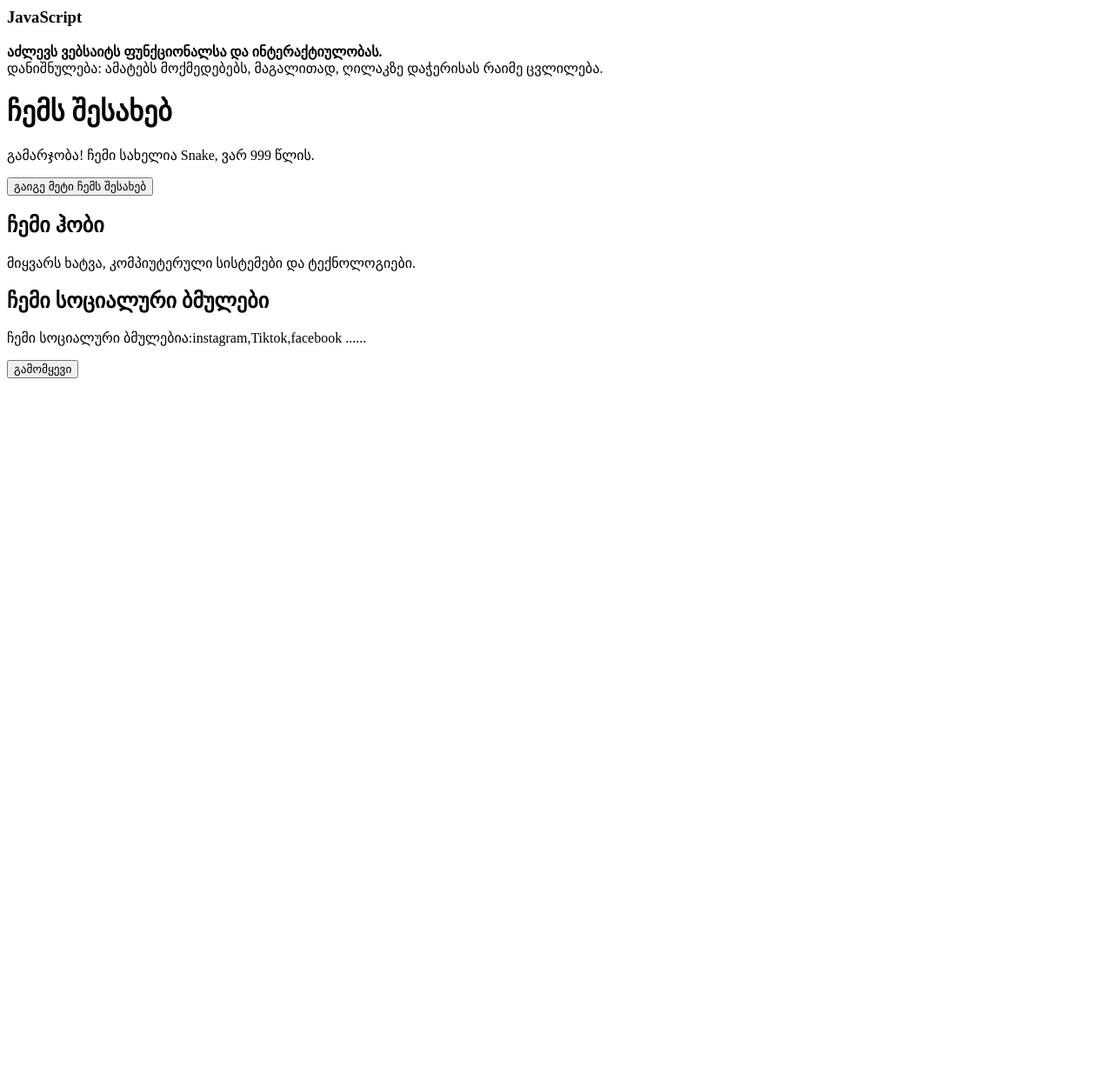
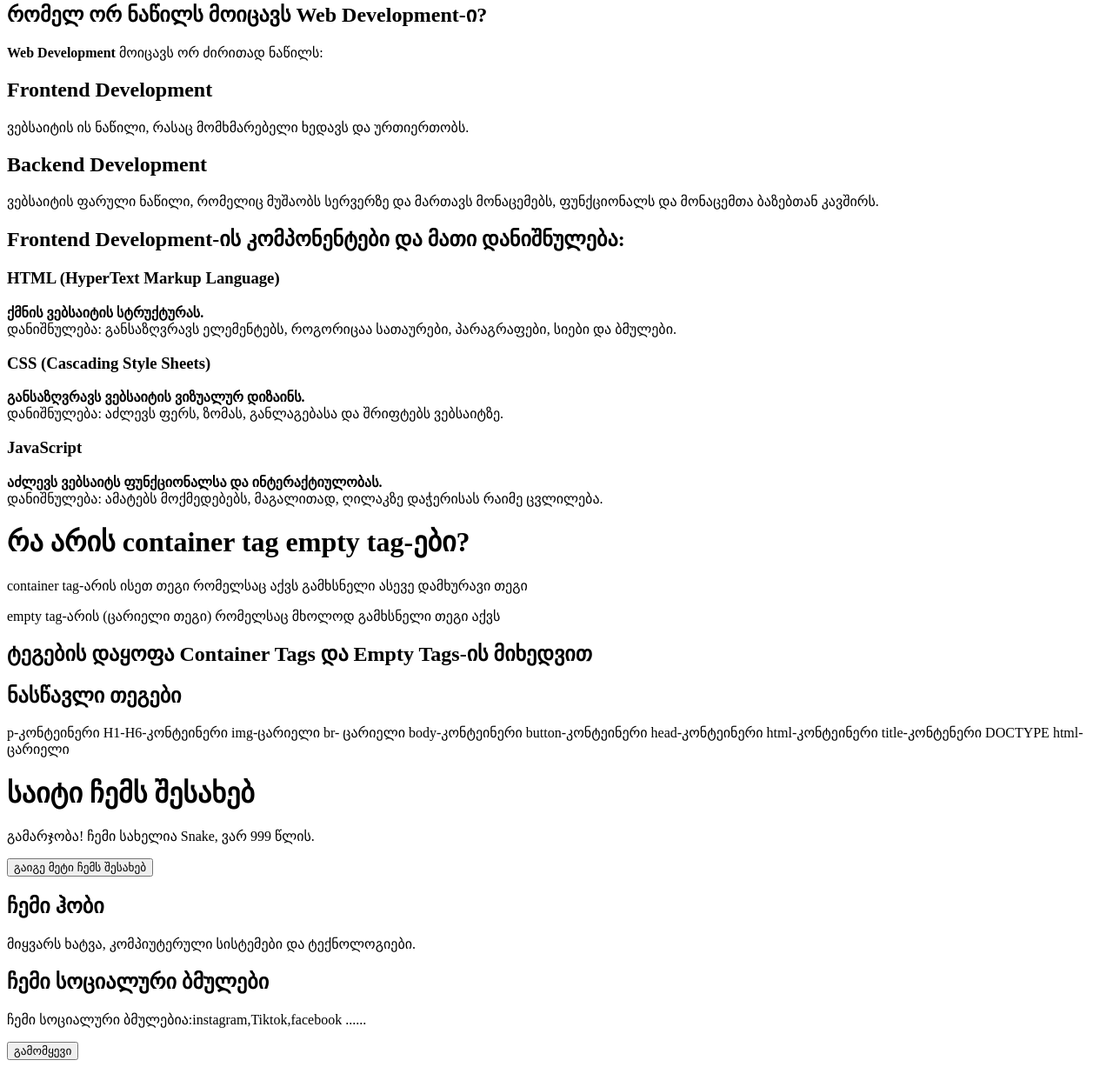
Before and after one commit to Elene-ha/GOAhomework, a plain HTML site: page day03/homework/index.html in a window 1280 px wide. Shown: the part 525-1752 px from the top of the page at 87% size. Before the commit the page ends 968 px from the top, so only its background shows below. Drawn offline with Linux system fonts and the light colour scheme.

Commit message:
Third commit

```diff
--- a/day03/homework/index.html
+++ b/day03/homework/index.html
@@ -2,11 +2,22 @@
 <html lang="ka">
 <head>
     <meta charset="UTF-8">
-    <title>Web Development-ის ორი ნაწილი</title>
+    <title>დავალება</title>
 </head>
 <body>
 
-    <h1> რომელ ორ ნაწილს მოიცავს Web Development-ი?</h1>
+<!--დავალება 1.-->
+
+<h1>html-ის კურსის პირველი 3 სექცია Sololearn-ში:</h1>
+
+<img src="sololearn.png" width="1000">
+
+
+
+
+<!--დავალება-2-->
+
+    <h2> რომელ ორ ნაწილს მოიცავს Web Development-ი?</h2>
 
     <p><strong>Web Development</strong> მოიცავს ორ ძირითად ნაწილს:</p>
 
@@ -35,19 +46,37 @@
 
 
 
+<!--დავალება 3.-->
+
+<h1>რა არის container tag empty tag-ები?</h1>
+
+<p>container tag-არის ისეთ თეგი რომელსაც აქვს გამხსნელი ასევე დამხურავი თეგი</p>
+
+<p>empty tag-არის (ცარიელი თეგი) რომელსაც მხოლოდ გამხსნელი თეგი აქვს</p>
 
 
-<!DOCTYPE html>
-<html lang="ka">
-<head>
-    <meta charset="UTF-8">
-    <title>საიტი ჩემს შესახებ</title>
-</head>
-<body>
+<h2>ტეგების დაყოფა Container Tags და Empty Tags-ის მიხედვით</h2>
 
-<!--1-სექცია:About me.-->
+<h2>ნასწავლი თეგები  </h2>
+<p>
+ p-კონტეინერი
+H1-H6-კონტეინერი
+img-ცარიელი
+br- ცარიელი
+body-კონტეინერი
+ button-კონტეინერი
+head-კონტეინერი
+html-კონტეინერი
+title-კონტენერი
+DOCTYPE html-ცარიელი
 
-    <h1>ჩემს შესახებ</h1>
+</p>
+
+
+<!--დავალება 4.-->
+<!--1-სექცია.⬇-->
+
+    <h1>საიტი ჩემს შესახებ</h1>
 
 <p>გამარჯობა! ჩემი სახელია Snake, ვარ 999 წლის.</p>
 
@@ -74,14 +103,5 @@
 
 
 
-
-
-
-
-
-
-
-
-
 </body>
 </html>
```
Also changed, not shown: day5/clasework.html/cw.html (+1 -1 lines), day03/homework/sololearn.png (added).
